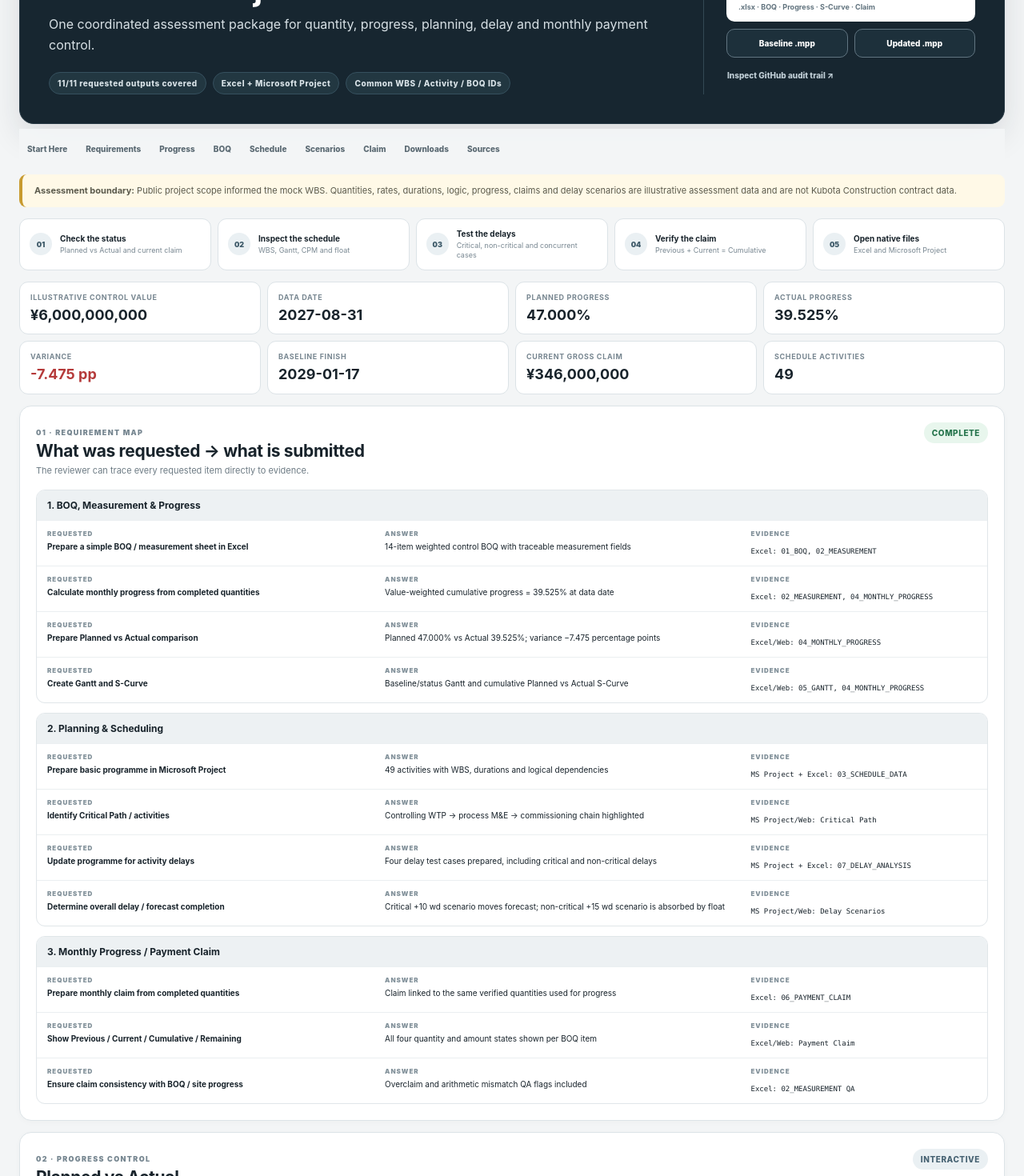
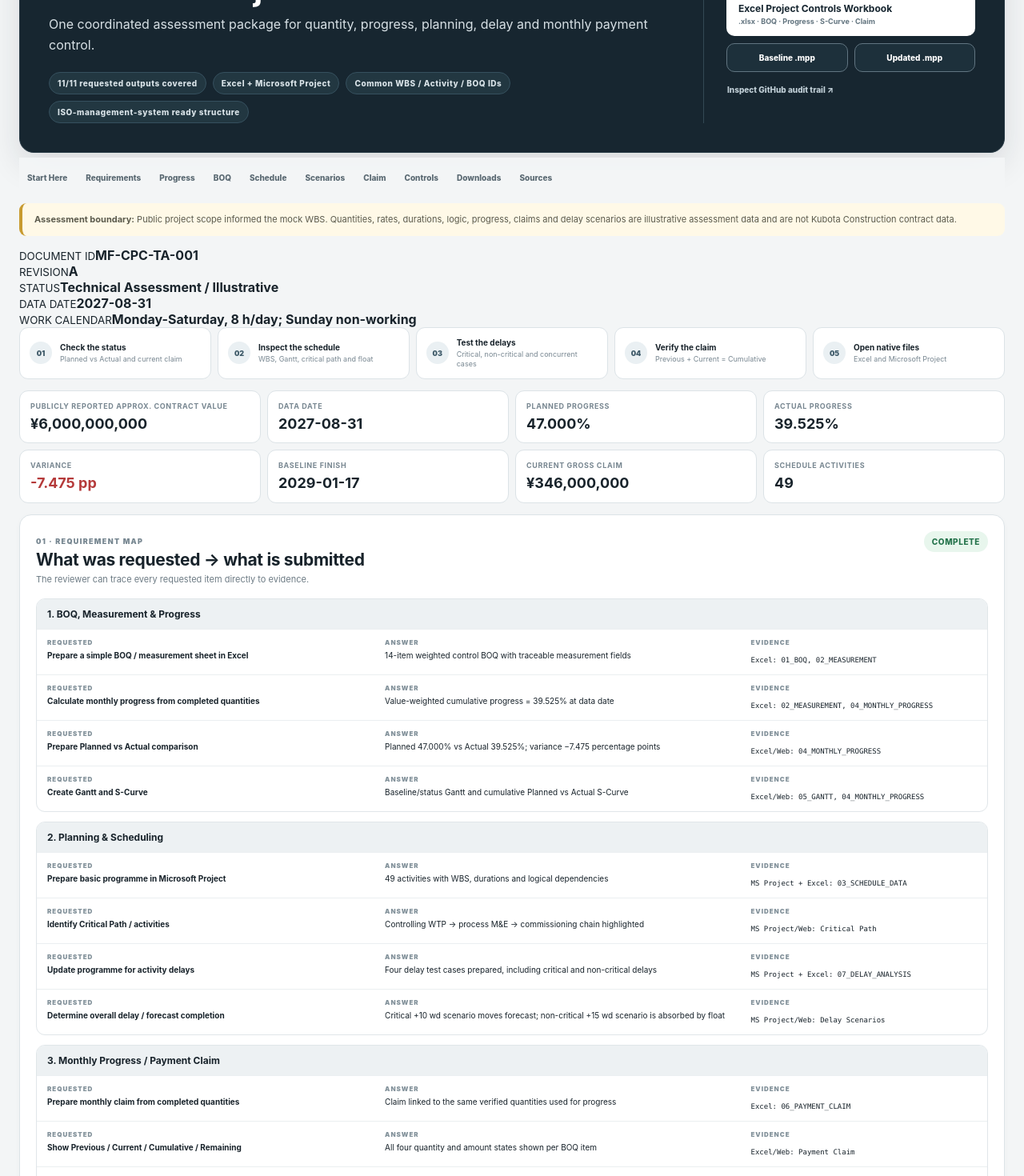
Before and after one commit to michaelfutol/Michael-Futol-Chinaimo-Project-Controls, a Next.js app: page / in a window 1280 px wide. Shown: the part 120-1590 px from the top of the page at 80% size. Built offline with nearby package versions, Linux system fonts and the light colour scheme.

Commit message:
web: integrate doctrine, ISO controls and exact public-source register

```diff
--- a/app/page.tsx
+++ b/app/page.tsx
@@ -1,5 +1,6 @@
 import assessment from '../data/assessment.json';
 import schedule from '../data/schedule.json';
+import governance from '../data/governance.json';
 import ProgressExplorer from './ProgressExplorer';
 import ScheduleExplorer from './ScheduleExplorer';
 
@@ -20,7 +21,7 @@ export default function Page(){
         <div className="eyebrow">MICHAEL FUTOL · PROJECT CONTROLS TECHNICAL ASSESSMENT</div>
         <h1>Chinaimo Project Controls</h1>
         <p className="heroLead">One coordinated assessment package for quantity, progress, planning, delay and monthly payment control.</p>
-        <div className="heroTags"><span>{completeItems}/{completeItems} requested outputs covered</span><span>Excel + Microsoft Project</span><span>Common WBS / Activity / BOQ IDs</span></div>
+        <div className="heroTags"><span>{completeItems}/{completeItems} requested outputs covered</span><span>Excel + Microsoft Project</span><span>Common WBS / Activity / BOQ IDs</span><span>ISO-management-system ready structure</span></div>
       </div>
       <div className="heroAction">
         <div className="deliverableLabel">NATIVE DELIVERABLES</div>
@@ -34,21 +35,29 @@ export default function Page(){
     </section>
 
     <nav className="navBar" aria-label="Assessment sections">
-      <a href="#start">Start Here</a><a href="#coverage">Requirements</a><a href="#progress">Progress</a><a href="#boq">BOQ</a><a href="#schedule">Schedule</a><a href="#delays">Scenarios</a><a href="#claim">Claim</a><a href="#downloads">Downloads</a><a href="#sources">Sources</a>
+      <a href="#start">Start Here</a><a href="#coverage">Requirements</a><a href="#progress">Progress</a><a href="#boq">BOQ</a><a href="#schedule">Schedule</a><a href="#delays">Scenarios</a><a href="#claim">Claim</a><a href="#controls">Controls</a><a href="#downloads">Downloads</a><a href="#sources">Sources</a>
     </nav>
 
     <section className="notice"><b>Assessment boundary:</b> {assessment.meta.dataBoundary}</section>
 
+    <section className="docControlBar" aria-label="Document control">
+      <div><small>DOCUMENT ID</small><b>{governance.documentControl.documentId}</b></div>
+      <div><small>REVISION</small><b>{governance.documentControl.revision}</b></div>
+      <div><small>STATUS</small><b>{governance.documentControl.status}</b></div>
+      <div><small>DATA DATE</small><b>{governance.documentControl.dataDate}</b></div>
+      <div><small>WORK CALENDAR</small><b>{governance.documentControl.scheduleCalendar}</b></div>
+    </section>
+
     <section className="reviewPath" id="start">
       <div className="reviewStep"><span>01</span><div><b>Check the status</b><small>Planned vs Actual and current claim</small></div></div>
-      <div className="reviewStep"><span>02</span><div><b>Inspect the schedule</b><small>WBS, Gantt, CPM and float</small></div></div>
+      <div className="reviewStep"><span>02</span><div><b>Inspect the schedule</b><small>WBS, Gantt, critical path and float</small></div></div>
       <div className="reviewStep"><span>03</span><div><b>Test the delays</b><small>Critical, non-critical and concurrent cases</small></div></div>
       <div className="reviewStep"><span>04</span><div><b>Verify the claim</b><small>Previous + Current = Cumulative</small></div></div>
       <div className="reviewStep"><span>05</span><div><b>Open native files</b><small>Excel and Microsoft Project</small></div></div>
     </section>
 
     <section className="kpis">
-      <Kpi label="Illustrative Control Value" value={`¥${money(assessment.meta.controlValue)}`}/>
+      <Kpi label="Publicly Reported Approx. Contract Value" value={`¥${money(assessment.meta.controlValue)}`}/>
       <Kpi label="Data Date" value={assessment.meta.statusDate}/>
       <Kpi label="Planned Progress" value={pct(assessment.meta.plannedProgress)}/>
       <Kpi label="Actual Progress" value={pct(assessment.meta.actualProgress)}/>
@@ -64,7 +73,7 @@ export default function Page(){
     </section>
 
     <section className="panel" id="progress">
-      <div className="sectionHead"><div><span className="sectionNo">02 · PROGRESS CONTROL</span><h2>Planned vs Actual</h2><p>Switch between cumulative S-Curve, variance and monthly production views.</p></div><span className="statusPill muted">INTERACTIVE</span></div>
+      <div className="sectionHead"><div><span className="sectionNo">02 · PROGRESS CONTROL</span><h2>Planned vs Actual</h2><p>Switch between cumulative S-Curve, variance and monthly production views. Actual progress ends at the Data Date; future values are forecast.</p></div><span className="statusPill muted">INTERACTIVE</span></div>
       <ProgressExplorer rows={assessment.progress} statusDate={assessment.meta.statusDate}/>
       <div className="resultStrip"><div><small>PLANNED @ DATA DATE</small><b>{pct(assessment.meta.plannedProgress)}</b></div><div><small>ACTUAL @ DATA DATE</small><b>{pct(assessment.meta.actualProgress)}</b></div><div><small>VARIANCE</small><b className="negative">{assessment.meta.variance.toFixed(3)} pp</b></div></div>
     </section>
@@ -76,14 +85,15 @@ export default function Page(){
     </section>
 
     <section className="panel" id="schedule">
-      <div className="sectionHead"><div><span className="sectionNo">04 · PLANNING / CPM</span><h2>Construction Programme & Scenario Explorer</h2><p>Baseline and delay views use the same Activity IDs as the native Microsoft Project model.</p></div><span className="criticalPill">MS PROJECT CPM</span></div>
+      <div className="sectionHead"><div><span className="sectionNo">04 · PLANNING / SCHEDULE CONTROL</span><h2>Construction Programme & Scenario Explorer</h2><p>Baseline and delay views use the same Activity IDs as the native Microsoft Project model. Native Project dates, float and critical status are the schedule authority.</p></div><span className="criticalPill">MS PROJECT</span></div>
       <ScheduleExplorer schedule={schedule} scenarios={assessment.scenarios} criticalPath={assessment.criticalPath} statusDate={assessment.meta.statusDate}/>
-      <details className="details"><summary>Audit all {schedule.length} activities and dependencies</summary><div className="tableScroll"><table><thead><tr><th>Activity ID</th><th>WBS</th><th>Activity</th><th>Dur.</th><th>Predecessor / Logic</th><th>Baseline Start</th><th>Baseline Finish</th><th>Critical</th></tr></thead><tbody>{schedule.map(a=><tr key={a.id} className={a.critical?'criticalRow':''}><td><code>{a.id}</code></td><td>{a.wbs}</td><td>{a.name}</td><td>{a.duration}d</td><td>{a.predecessors||'—'} {a.relationships}</td><td>{a.baselineStart}</td><td>{a.baselineFinish}</td><td>{a.critical?'YES':'NO'}</td></tr>)}</tbody></table></div></details>
+      <details className="details"><summary>Advanced schedule QA: audit all {schedule.length} activities and dependencies</summary><div className="tableScroll"><table><thead><tr><th>Activity ID</th><th>WBS</th><th>Activity</th><th>Dur.</th><th>Predecessor / Logic</th><th>Baseline Start</th><th>Baseline Finish</th><th>Critical</th></tr></thead><tbody>{schedule.map(a=><tr key={a.id} className={a.critical?'criticalRow':''}><td><code>{a.id}</code></td><td>{a.wbs}</td><td>{a.name}</td><td>{a.duration}d</td><td>{a.predecessors||'—'} {a.relationships}</td><td>{a.baselineStart}</td><td>{a.baselineFinish}</td><td>{a.critical?'YES':'NO'}</td></tr>)}</tbody></table></div></details>
     </section>
 
     <section className="panel" id="delays">
-      <div className="sectionHead"><div><span className="sectionNo">05 · DELAY IMPACT</span><h2>Scenario solutions</h2><p>Result first. The CPM basis is available only when the reviewer chooses to expand it.</p></div></div>
-      <div className="scenarioGrid">{assessment.scenarios.map(s=><article className="scenario" key={s.id}><div className="scenarioTop"><span>SCENARIO {s.id}</span><b className={s.netImpact>0?'impactBad':'impactOk'}>{s.netImpact>0?`+${s.netImpact} wd`:'0 wd'}</b></div><h3>{s.name}</h3><p className="activityName">{s.activity}</p><div className="scenarioDates"><div><small>BASELINE</small><b>{s.baselineFinish}</b></div><div><small>FORECAST</small><b>{s.forecastFinish}</b></div></div><div className="solutionBox"><small>SOLUTION</small><strong>{s.result}</strong></div><details><summary>Decision basis</summary><p>{s.why}</p></details></article>)}</div>
+      <div className="sectionHead"><div><span className="sectionNo">05 · DELAY IMPACT</span><h2>Scenario solutions & management commentary</h2><p>Result first, then the reasoning and planning response. Reported delay-days are not automatically project-delay days.</p></div></div>
+      <div className="scenarioGrid">{assessment.scenarios.map(s=><article className="scenario" key={s.id}><div className="scenarioTop"><span>SCENARIO {s.id}</span><b className={s.netImpact>0?'impactBad':'impactOk'}>{s.netImpact>0?`+${s.netImpact} wd`:'0 wd'}</b></div><h3>{s.name}</h3><p className="activityName">{s.activity}</p><div className="scenarioDates"><div><small>BASELINE</small><b>{s.baselineFinish}</b></div><div><small>FORECAST</small><b>{s.forecastFinish}</b></div></div><div className="solutionBox"><small>SCHEDULE EFFECT</small><strong>{s.result}</strong></div><details><summary>Why / decision basis</summary><p>{s.why}</p></details></article>)}</div>
+      <div className="commentaryRule"><b>Reporting doctrine</b><span><strong>Fact</strong> - what changed?</span><span><strong>Implication</strong> - what does it affect?</span><span><strong>Action</strong> - what should the team protect, recover or monitor next?</span></div>
     </section>
 
     <section className="panel" id="claim">
@@ -92,21 +102,28 @@ export default function Page(){
       <div className="tableScroll"><table><thead><tr><th>BOQ ID</th><th>Description</th><th>Previous Qty</th><th>Current Qty</th><th>Cumulative</th><th>Remaining</th><th>Current Amount</th><th>QA</th></tr></thead><tbody>{assessment.boq.map(r=><tr key={r.id}><td><code>{r.id}</code></td><td>{r.description}</td><td>{qty(r.previousQty)}</td><td>{qty(r.currentQty)}</td><td>{qty(r.cumulativeQty)}</td><td>{qty(r.balanceQty)}</td><td>¥{money(r.currentAmount)}</td><td><span className="qaOk">MATCH</span></td></tr>)}</tbody></table></div>
     </section>
 
-    <section className="panel dataIntegrity">
-      <div className="sectionHead"><div><span className="sectionNo">07 · DATA INTEGRITY</span><h2>One model, three views</h2><p>The webpage is presentation only; native tools remain authoritative.</p></div></div>
-      <div className="authorityGrid"><div><span className="authorityTool">EXCEL</span><b>Quantity / Commercial Authority</b><p>BOQ, quantities, rates, earned progress, S-Curve weighting and payment claim.</p></div><div><span className="authorityTool">MS PROJECT</span><b>Schedule / CPM Authority</b><p>Durations, logic, Start/Finish, Total Slack, Critical status, critical path and forecast finish.</p></div><div><span className="authorityTool">WEB</span><b>Reviewer Presentation</b><p>Mirrors reconciled outputs through common <code>WBS_ID</code>, <code>ACTIVITY_ID</code> and <code>BOQ_ID</code>.</p></div></div>
-      <div className="reconcileStrip"><span><i/>Excel quantities reconciled to claim</span><span><i/>Schedule uses stable Activity IDs</span><span><i/>Public / mock-data boundary disclosed</span></div>
+    <section className="panel" id="controls">
+      <div className="sectionHead"><div><span className="sectionNo">07 · MANAGEMENT-SYSTEM CONTROLS</span><h2>ISO-aligned structure without claiming Kubota procedure compliance</h2><p>Kubota Construction publicly lists ISO 14001, ISO 9001 and ISO 45001 certifications. This assessment therefore uses compatible control concepts while remaining an independent illustrative submission.</p></div><span className="statusPill muted">CONTROLLED</span></div>
+      <div className="doctrineCard"><div><small>PROJECT CONTROLS DOCTRINE</small><h3>{governance.doctrine.summary}</h3></div><a href="https://github.com/michaelfutol/Michael-Futol-Chinaimo-Project-Controls/blob/main/PROJECT_CONTROLS_DOCTRINE.md" target="_blank">Read doctrine ↗</a></div>
+      <div className="isoGrid">{governance.isoAlignment.map(i=><article key={i.standard}><span>{i.standard}</span><h3>{i.theme}</h3><p>{i.assessmentControls}</p></article>)}</div>
+      <div className="authorityGrid"><div><span className="authorityTool">EXCEL</span><b>Quantity / Commercial Authority</b><p>BOQ, quantities, rates, earned progress, S-Curve weighting and payment claim.</p></div><div><span className="authorityTool">MS PROJECT</span><b>Schedule / CPM Authority</b><p>Durations, logic, Start/Finish, Total Slack, Critical status, critical path and forecast finish.</p></div><div><span className="authorityTool">WEB / PDF</span><b>Reviewer Presentation</b><p>Mirrors reconciled outputs through common <code>WBS_ID</code>, <code>ACTIVITY_ID</code> and <code>BOQ_ID</code>.</p></div></div>
+      <div className="reconcileStrip"><span><i/>Document ID / revision / status visible</span><span><i/>Excel quantities reconciled to claim</span><span><i/>Schedule uses stable Activity IDs</span><span><i/>Public / illustrative boundary disclosed</span></div>
+      <p className="controlNote">{governance.documentControl.controlNote}</p>
     </section>
 
     <section className="panel downloads" id="downloads">
       <div className="downloadIntro"><span className="sectionNo">08 · NATIVE DELIVERABLES</span><h2>Inspect the actual working files</h2><p>The presentation is intentionally not a substitute for native Excel and Microsoft Project evidence.</p></div>
-      <div className="downloadGrid"><a href="/downloads/Michael_Futol_Chinaimo_Project_Controls.xlsx" download><b>Excel Project Controls Workbook</b><span>.xlsx · BOQ · Measurement · Progress · Gantt · S-Curve · Claim · Delay Analysis</span><em>DOWNLOAD ↓</em></a><a href="/downloads/Michael_Futol_Chinaimo_Baseline.mpp" download><b>Microsoft Project Baseline</b><span>.mpp · WBS · Logic · Baseline · Critical Path · Float</span><em>DOWNLOAD ↓</em></a><a href="/downloads/Michael_Futol_Chinaimo_Updated_Delay.mpp" download><b>Microsoft Project Updated Schedule</b><span>.mpp · Delay update · Recalculated critical path · Forecast finish</span><em>DOWNLOAD ↓</em></a><a href="https://github.com/michaelfutol/Michael-Futol-Chinaimo-Project-Controls" target="_blank"><b>GitHub Audit Trail</b><span>Source data · Schedule data · Web source · Revision history</span><em>INSPECT ↗</em></a></div>
+      <div className="downloadGrid"><a href="/downloads/Michael_Futol_Chinaimo_Project_Controls.xlsx" download><b>Excel Project Controls Workbook</b><span>.xlsx · BOQ · Measurement · Progress · Gantt · S-Curve · Claim · Delay Analysis</span><em>DOWNLOAD ↓</em></a><a href="/downloads/Michael_Futol_Chinaimo_Baseline.mpp" download><b>Microsoft Project Baseline</b><span>.mpp · WBS · Logic · Baseline · Critical Path · Float</span><em>DOWNLOAD ↓</em></a><a href="/downloads/Michael_Futol_Chinaimo_Updated_Delay.mpp" download><b>Microsoft Project Updated Schedule</b><span>.mpp · Delay update · Recalculated critical path · Forecast finish</span><em>DOWNLOAD ↓</em></a><a href="https://github.com/michaelfutol/Michael-Futol-Chinaimo-Project-Controls" target="_blank"><b>GitHub Audit Trail</b><span>Source data · Schedule data · Governance · Web source · Revision history</span><em>INSPECT ↗</em></a></div>
     </section>
 
     <section className="panel" id="sources">
-      <div className="sectionHead"><div><span className="sectionNo">09 · SOURCE BASIS</span><h2>Public project context vs assessment assumptions</h2><p>No confidential Kubota WBS, BOQ, rates or approved programme are represented as source data.</p></div></div>
-      <div className="boundaryGrid"><div><b>Publicly grounded project context</b><p>Chinaimo WTP expansion, reservoir capacities, related facilities, off-site power scope and publicly documented water-treatment-process context.</p></div><div><b>Assessment-derived mock control model</b><p>WBS coding, quantities, rates, durations, logic, progress, claims, delay scenarios and forecast test cases.</p></div></div>
-      <div className="sourceGrid">{assessment.sources.map(s=><a href={s.url} target="_blank" key={s.url}><b>{s.label}</b><span>{s.use}</span><small>Open public source ↗</small></a>)}</div>
+      <div className="sectionHead"><div><span className="sectionNo">09 · SOURCE & CONFIDENTIALITY BASIS</span><h2>Exact public references for every externally derived project fact</h2><p>A reviewer should not have to wonder where the project figures came from. Public facts are linked directly; assessment data are explicitly labelled illustrative.</p></div></div>
+      <div className="boundaryGrid"><div><b>Publicly grounded project context</b><p>{governance.assessmentBoundary.public}</p></div><div><b>Assessment-derived control model</b><p>{governance.assessmentBoundary.illustrative}</p></div></div>
+      <div className="confidentialityBox"><b>Confidentiality boundary</b><span>{governance.assessmentBoundary.confidentiality}</span></div>
+      <h3 className="subHeading">Public facts used in this assessment</h3>
+      <div className="factGrid">{governance.publicFacts.map(f=><a href={f.sourceUrl} target="_blank" key={`${f.fact}-${f.value}`}><small>{f.fact}</small><b>{f.value}</b><span>{f.sourceLabel} ↗</span></a>)}</div>
+      <h3 className="subHeading">Source register</h3>
+      <div className="sourceGrid">{governance.sourceRegister.map(s=><a href={s.url} target="_blank" key={s.url}><b>{s.label}</b><span>{s.use}</span><small>Open exact public source ↗</small></a>)}</div>
     </section>
 
     <footer><div><b>Michael Futol</b><span>Project Controls & Construction Planning Technical Assessment</span></div><a href="#top">Back to top ↑</a></footer>
```
